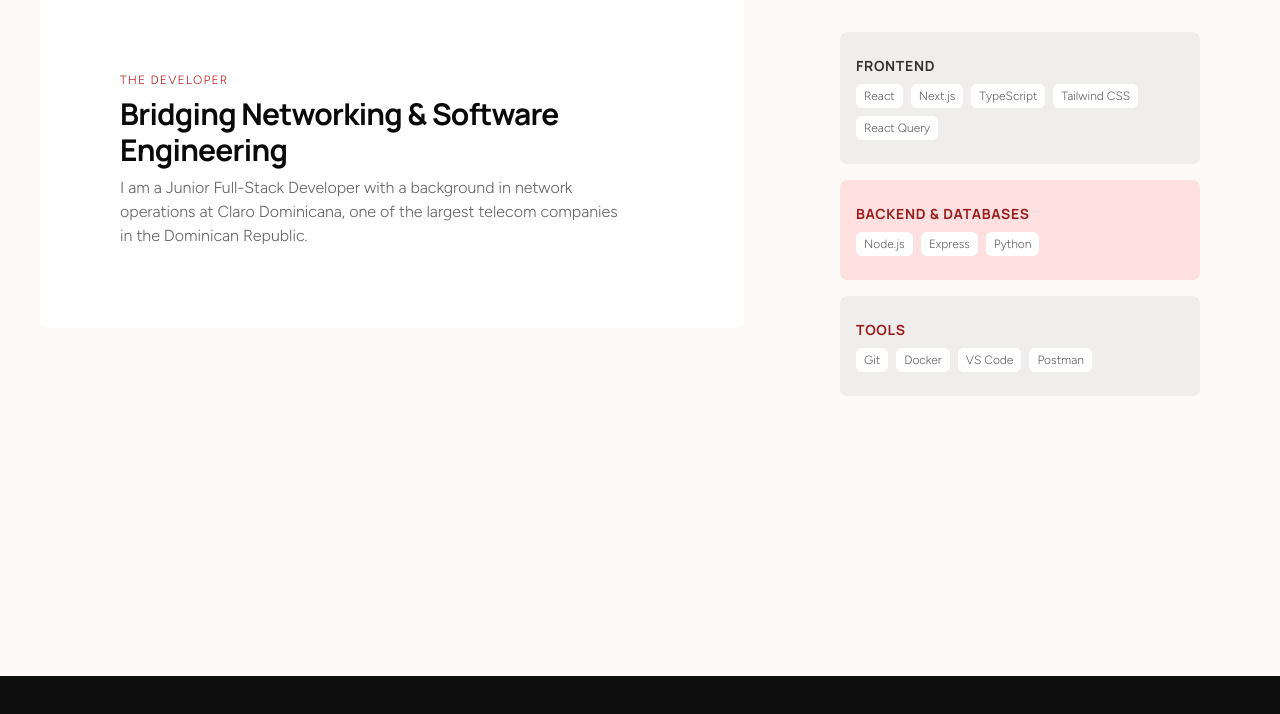
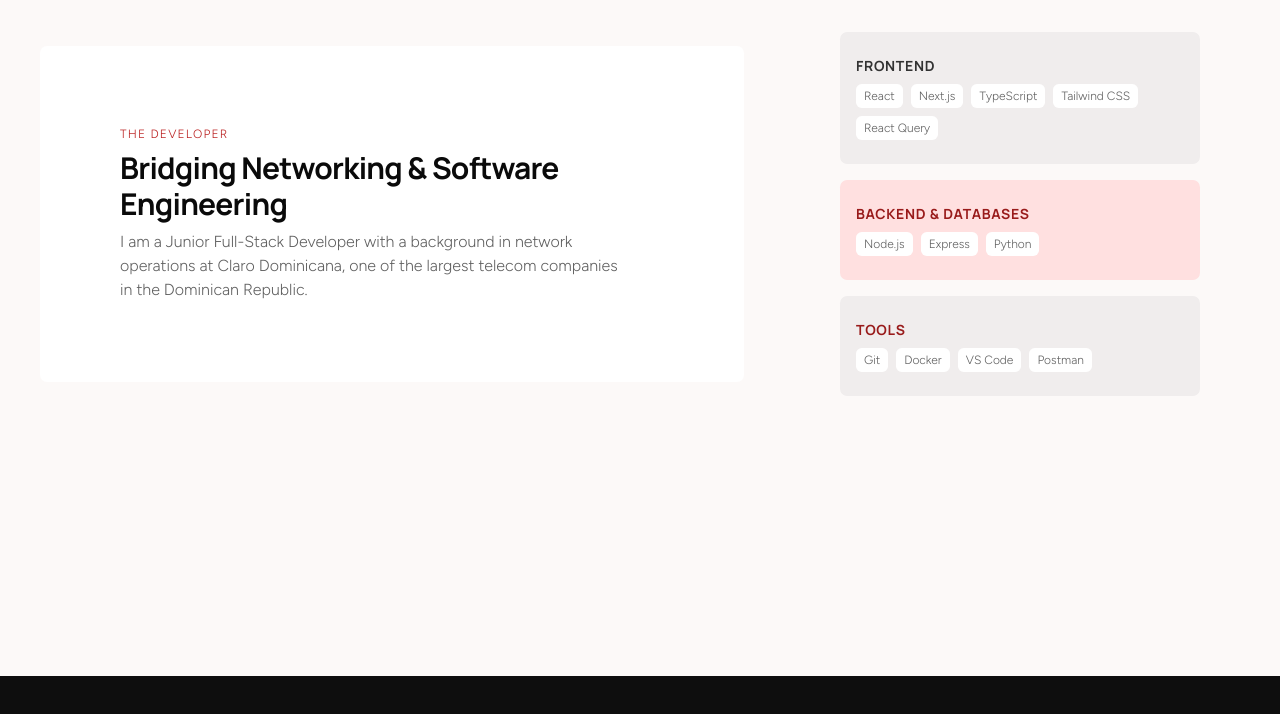
Before and after one commit to RomyVSoto/Portfolio, a Next.js app: page / in a window 1280 px wide. Shown: the part 2425-3139 px from the top of the page. Built offline with nearby package versions, Linux system fonts and the light colour scheme.

Commit message:
Fixed positions on about section

```diff
--- a/app/page.tsx
+++ b/app/page.tsx
@@ -223,7 +223,7 @@ export default function Home() {
       </section>
 
       {/* About */}
-      <section id="about" className="flex flex-col lg:flex-row items-start gap-8 lg:gap-14 p-6 lg:p-10 py-12 lg:py-20">
+      <section id="about" className="flex flex-col lg:flex-row items-center gap-8 lg:gap-14 p-6 lg:p-10 py-12 lg:py-20">
         <div className="flex flex-col gap-2 bg-white p-8 sm:p-12 lg:p-20 rounded-lg w-full lg:w-auto">
           <span className="font-sans font-light text-xs text-[#B91C1C] tracking-widest">
             THE DEVELOPER
```
